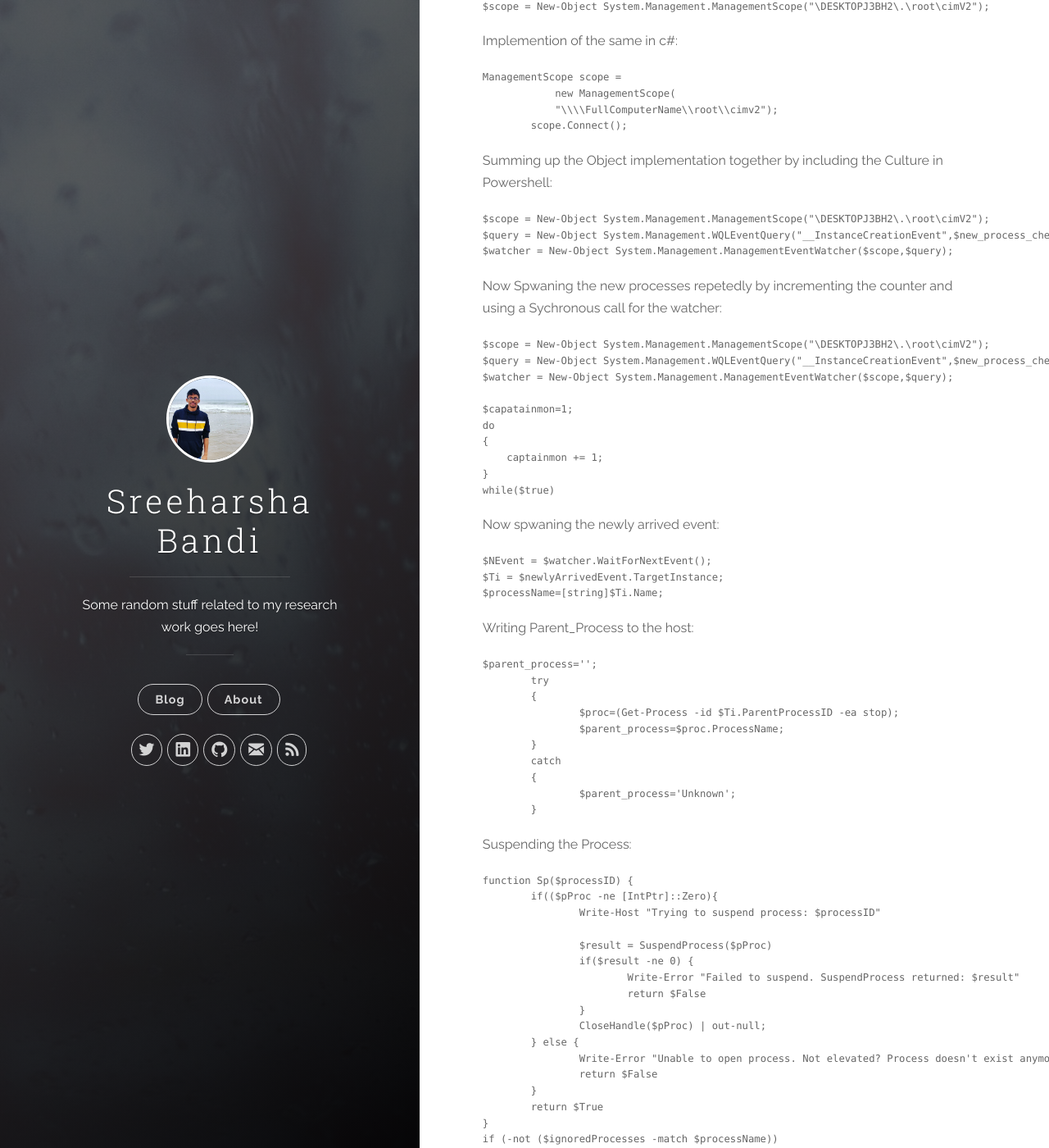
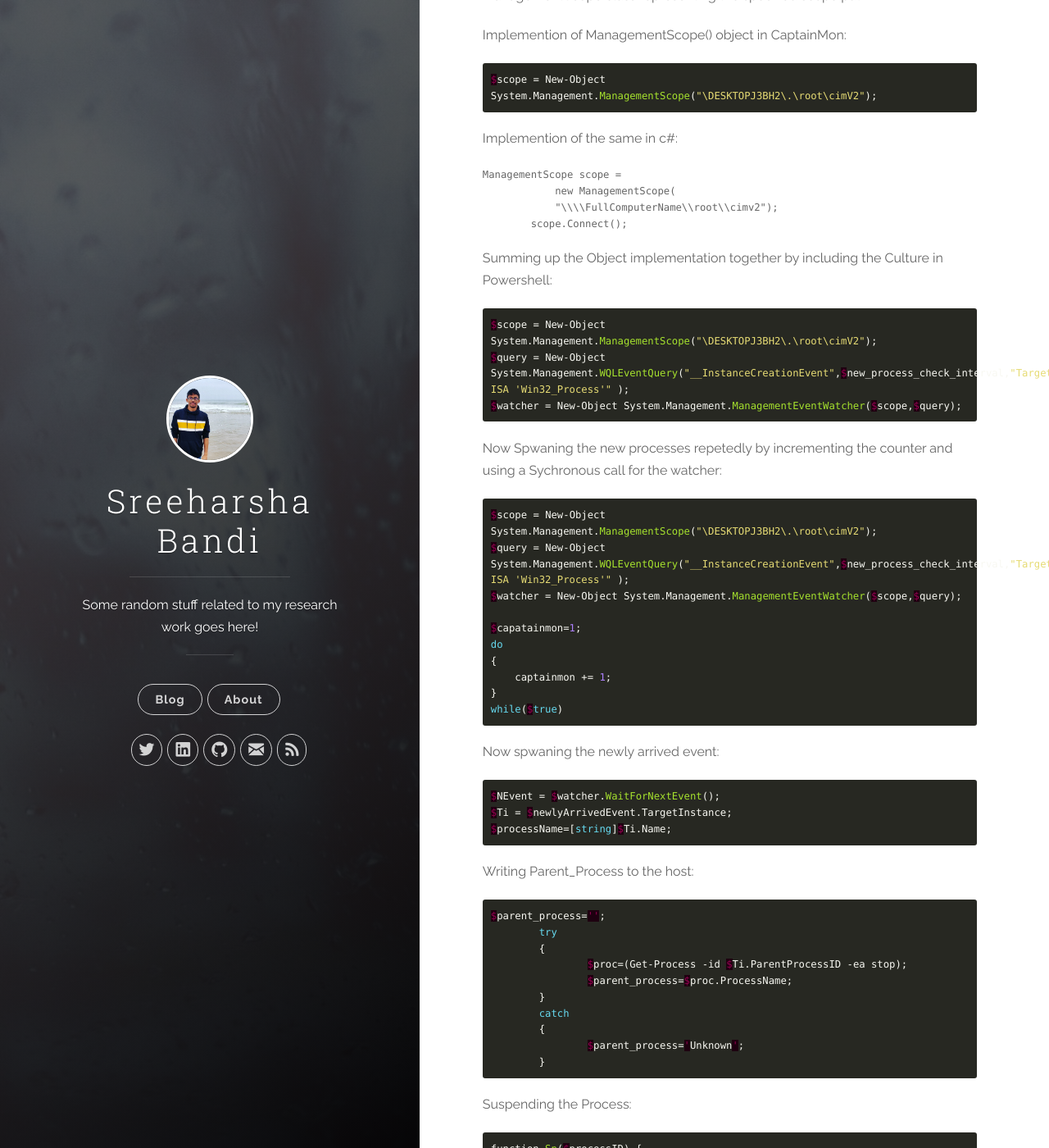
Before and after one commit to sreeharshabandi/sreeharshabandi.github.io, a Jekyll site: the page built from _posts/2020-06-15-CaptainMon.md, in a window 1280 px wide and 1400 px high, scrolled down 1574 px. Shown: the whole window at 82% size. Built offline with Jekyll 4.4.1, drawn with Linux system fonts in a browser that asks for light colours; some of the changed text lies outside the part shown.

Commit message:
Update 2020-06-15-CaptainMon.md

````diff
--- a/_posts/2020-06-15-CaptainMon.md
+++ b/_posts/2020-06-15-CaptainMon.md
@@ -12,7 +12,7 @@ Prior knowledge on the following topics are required:
 2. WQLEventQuery.
 3. ManagementScope.
 
-```ps1
+```c#
 if(fail to have the above required knowledge)
 {
     Write-host "Don't worry, you can learn that in this post:";
@@ -31,7 +31,7 @@ WqlEventQuery(String, String, TimeSpan): This initializes a new instance of the
 
 Following implementation is made in CaptainMon for defining an Event Query object in powershell:
 
-```ps1
+```c#
 $query = New-Object System.Management.WQLEventQuery("__InstanceCreationEvent",$new_process_check_interval,"TargetInstance ISA 'Win32_Process'" );
 ```
 Implementation of the same in c# is shown below:
@@ -52,7 +52,7 @@ ManagementScope(ManagementPath): This initializes a new instance of the Manageme
 
 Implemention of ManagementScope() object in CaptainMon:
 
-```ps1
+```c#
 $scope = New-Object System.Management.ManagementScope("\DESKTOPJ3BH2\.\root\cimV2");
 ```
 Implemention of the same in c#:
@@ -65,7 +65,7 @@ ManagementScope scope =
 ```
 Summing up the Object implementation together by including the Culture in Powershell:
 
-```ps1
+```c#
 $scope = New-Object System.Management.ManagementScope("\DESKTOPJ3BH2\.\root\cimV2");
 $query = New-Object System.Management.WQLEventQuery("__InstanceCreationEvent",$new_process_check_interval,"TargetInstance ISA 'Win32_Process'" );
 $watcher = New-Object System.Management.ManagementEventWatcher($scope,$query);
@@ -73,7 +73,7 @@ $watcher = New-Object System.Management.ManagementEventWatcher($scope,$query);
 
 Now Spwaning the new processes repetedly by incrementing the counter and using a Sychronous call for the watcher:
 
-```ps1
+```c#
 $scope = New-Object System.Management.ManagementScope("\DESKTOPJ3BH2\.\root\cimV2");
 $query = New-Object System.Management.WQLEventQuery("__InstanceCreationEvent",$new_process_check_interval,"TargetInstance ISA 'Win32_Process'" );
 $watcher = New-Object System.Management.ManagementEventWatcher($scope,$query);
@@ -87,14 +87,14 @@ while($true)
 ```
 Now spwaning the newly arrived event:
 
-```ps1
+```c#
 $NEvent = $watcher.WaitForNextEvent();
 $Ti = $newlyArrivedEvent.TargetInstance;
 $processName=[string]$Ti.Name;
 ```
 Writing Parent_Process to the host:
 
-```ps1
+```c#
 $parent_process='';
 	try
 	{
@@ -108,7 +108,7 @@ $parent_process='';
 ```
 Suspending the Process:
 
-```ps1
+```c#
 function Sp($processID) {
 	if(($pProc -ne [IntPtr]::Zero){
 		Write-Host "Trying to suspend process: $processID"
@@ -135,7 +135,7 @@ if (-not ($ignoredProcesses -match $processName))
 ```
 Resuming the Process:
 
-```ps1
+```c#
 function Rp($processID) {
 	if(($pProc -ne [IntPtr]::Zero){
 		Write-Host "Trying to resume process: $processID"
@@ -152,7 +152,7 @@ function Rp($processID) {
 ```
 
 Finally writing the output to the host:
-```ps1
+```c#
 Write-host "";
 	$Ti.processName, $Ti.ProcessId, $Ti.ParentProcessID, $parent_process | Out-File - FilePath .\Output.json
 ```
````
